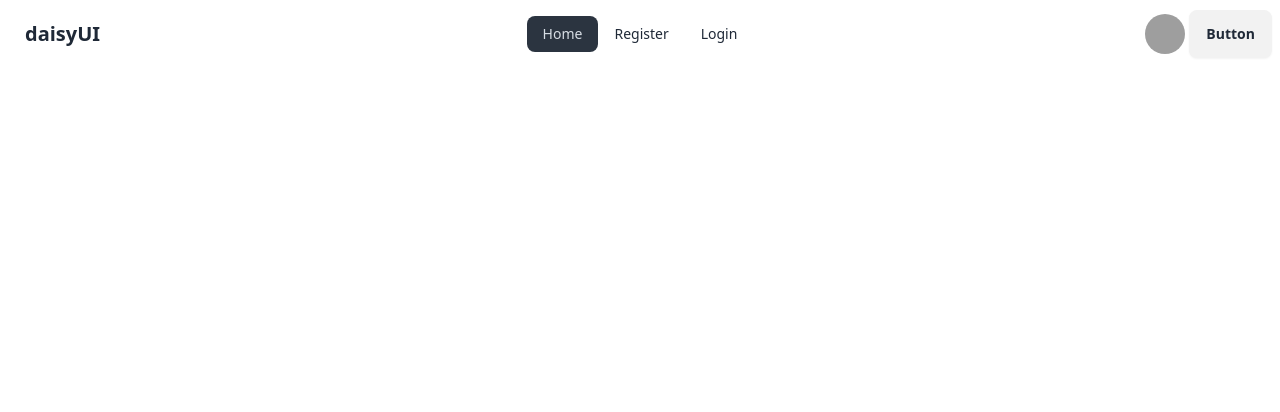
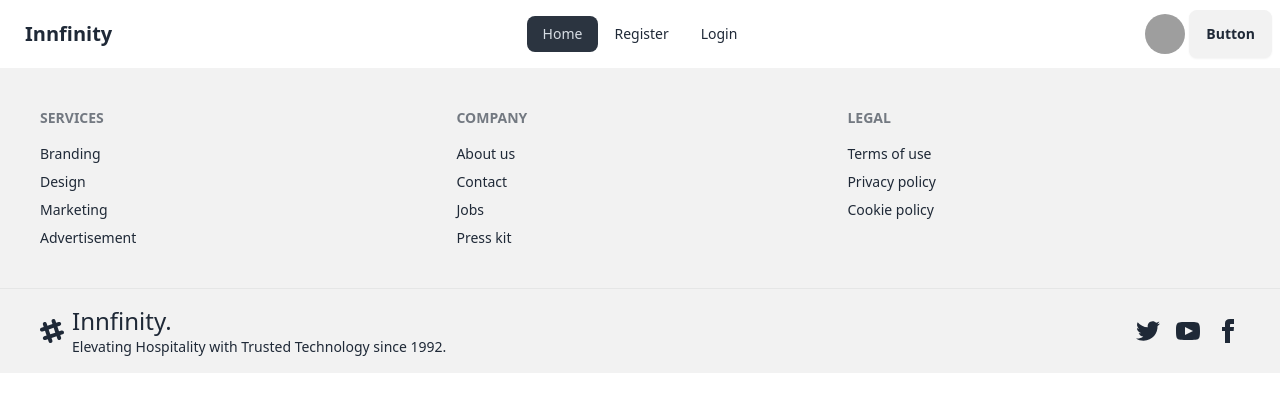
Before and after one commit to im-sanny/innfinity-a9, a React (Vite) app: page / in a window 1280 px wide. Shown: the top 412 px of the page. Built offline with nearby package versions, Linux system fonts and the light colour scheme; grey boxes are pictures that could not be loaded.

Commit message:
footer added

```diff
--- a/src/Component/Footer/Footer.jsx
+++ b/src/Component/Footer/Footer.jsx
@@ -1,9 +1,86 @@
-
-
 const Footer = () => {
-    return (
-        <div></div>
-    );
+  return (
+    <div>
+      <footer className="footer p-10 bg-base-200 text-base-content">
+        <nav>
+          <h6 className="footer-title">Services</h6>
+          <a className="link link-hover">Branding</a>
+          <a className="link link-hover">Design</a>
+          <a className="link link-hover">Marketing</a>
+          <a className="link link-hover">Advertisement</a>
+        </nav>
+        <nav>
+          <h6 className="footer-title">Company</h6>
+          <a className="link link-hover">About us</a>
+          <a className="link link-hover">Contact</a>
+          <a className="link link-hover">Jobs</a>
+          <a className="link link-hover">Press kit</a>
+        </nav>
+        <nav>
+          <h6 className="footer-title">Legal</h6>
+          <a className="link link-hover">Terms of use</a>
+          <a className="link link-hover">Privacy policy</a>
+          <a className="link link-hover">Cookie policy</a>
+        </nav>
+      </footer>
+      <footer className="footer px-10 py-4 border-t bg-base-200 text-base-content border-base-300">
+        <aside className="items-center grid-flow-col">
+          <svg
+            width="24"
+            height="24"
+            viewBox="0 0 24 24"
+            xmlns="http://www.w3.org/2000/svg"
+            fillRule="evenodd"
+            clipRule="evenodd"
+            className="fill-current"
+          >
+            <path d="M22.672 15.226l-2.432.811.841 2.515c.33 1.019-.209 2.127-1.23 2.456-1.15.325-2.148-.321-2.463-1.226l-.84-2.518-5.013 1.677.84 2.517c.391 1.203-.434 2.542-1.831 2.542-.88 0-1.601-.564-1.86-1.314l-.842-2.516-2.431.809c-1.135.328-2.145-.317-2.463-1.229-.329-1.018.211-2.127 1.231-2.456l2.432-.809-1.621-4.823-2.432.808c-1.355.384-2.558-.59-2.558-1.839 0-.817.509-1.582 1.327-1.846l2.433-.809-.842-2.515c-.33-1.02.211-2.129 1.232-2.458 1.02-.329 2.13.209 2.461 1.229l.842 2.515 5.011-1.677-.839-2.517c-.403-1.238.484-2.553 1.843-2.553.819 0 1.585.509 1.85 1.326l.841 2.517 2.431-.81c1.02-.33 2.131.211 2.461 1.229.332 1.018-.21 2.126-1.23 2.456l-2.433.809 1.622 4.823 2.433-.809c1.242-.401 2.557.484 2.557 1.838 0 .819-.51 1.583-1.328 1.847m-8.992-6.428l-5.01 1.675 1.619 4.828 5.011-1.674-1.62-4.829z"></path>
+          </svg>
+          <p>
+            <span className="text-2xl text-bold">Innfinity.</span> <br />
+            Elevating Hospitality with Trusted Technology since 1992.
+          </p>
+        </aside>
+        <nav className="md:place-self-center md:justify-self-end">
+          <div className="grid grid-flow-col gap-4">
+            <a>
+              <svg
+                xmlns="http://www.w3.org/2000/svg"
+                width="24"
+                height="24"
+                viewBox="0 0 24 24"
+                className="fill-current"
+              >
+                <path d="M24 4.557c-.883.392-1.832.656-2.828.775 1.017-.609 1.798-1.574 2.165-2.724-.951.564-2.005.974-3.127 1.195-.897-.957-2.178-1.555-3.594-1.555-3.179 0-5.515 2.966-4.797 6.045-4.091-.205-7.719-2.165-10.148-5.144-1.29 2.213-.669 5.108 1.523 6.574-.806-.026-1.566-.247-2.229-.616-.054 2.281 1.581 4.415 3.949 4.89-.693.188-1.452.232-2.224.084.626 1.956 2.444 3.379 4.6 3.419-2.07 1.623-4.678 2.348-7.29 2.04 2.179 1.397 4.768 2.212 7.548 2.212 9.142 0 14.307-7.721 13.995-14.646.962-.695 1.797-1.562 2.457-2.549z"></path>
+              </svg>
+            </a>
+            <a>
+              <svg
+                xmlns="http://www.w3.org/2000/svg"
+                width="24"
+                height="24"
+                viewBox="0 0 24 24"
+                className="fill-current"
+              >
+                <path d="M19.615 3.184c-3.604-.246-11.631-.245-15.23 0-3.897.266-4.356 2.62-4.385 8.816.029 6.185.484 8.549 4.385 8.816 3.6.245 11.626.246 15.23 0 3.897-.266 4.356-2.62 4.385-8.816-.029-6.185-.484-8.549-4.385-8.816zm-10.615 12.816v-8l8 3.993-8 4.007z"></path>
+              </svg>
+            </a>
+            <a>
+              <svg
+                xmlns="http://www.w3.org/2000/svg"
+                width="24"
+                height="24"
+                viewBox="0 0 24 24"
+                className="fill-current"
+              >
+                <path d="M9 8h-3v4h3v12h5v-12h3.642l.358-4h-4v-1.667c0-.955.192-1.333 1.115-1.333h2.885v-5h-3.808c-3.596 0-5.192 1.583-5.192 4.615v3.385z"></path>
+              </svg>
+            </a>
+          </div>
+        </nav>
+      </footer>
+    </div>
+  );
 };
 
 export default Footer;
--- a/src/Component/Navbar/Navbar.jsx
+++ b/src/Component/Navbar/Navbar.jsx
@@ -36,7 +36,7 @@
               {navLinks}
             </ul>
           </div>
-          <a className="btn btn-ghost text-xl">daisyUI</a>
+          <a className="btn btn-ghost text-xl">Innfinity</a>
         </div>
         <div className="navbar-center hidden lg:flex">
           <ul className="menu menu-horizontal px-1">
```
